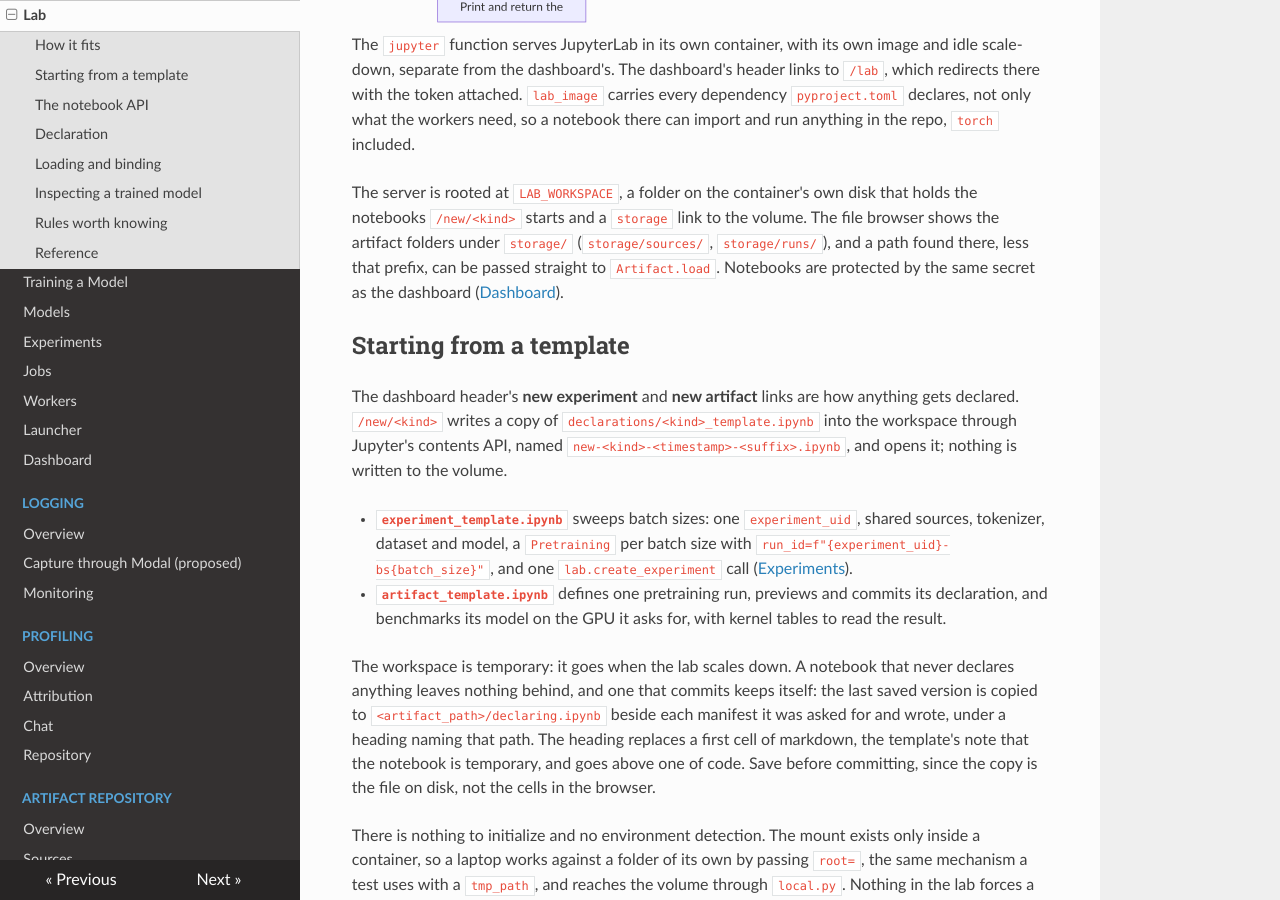
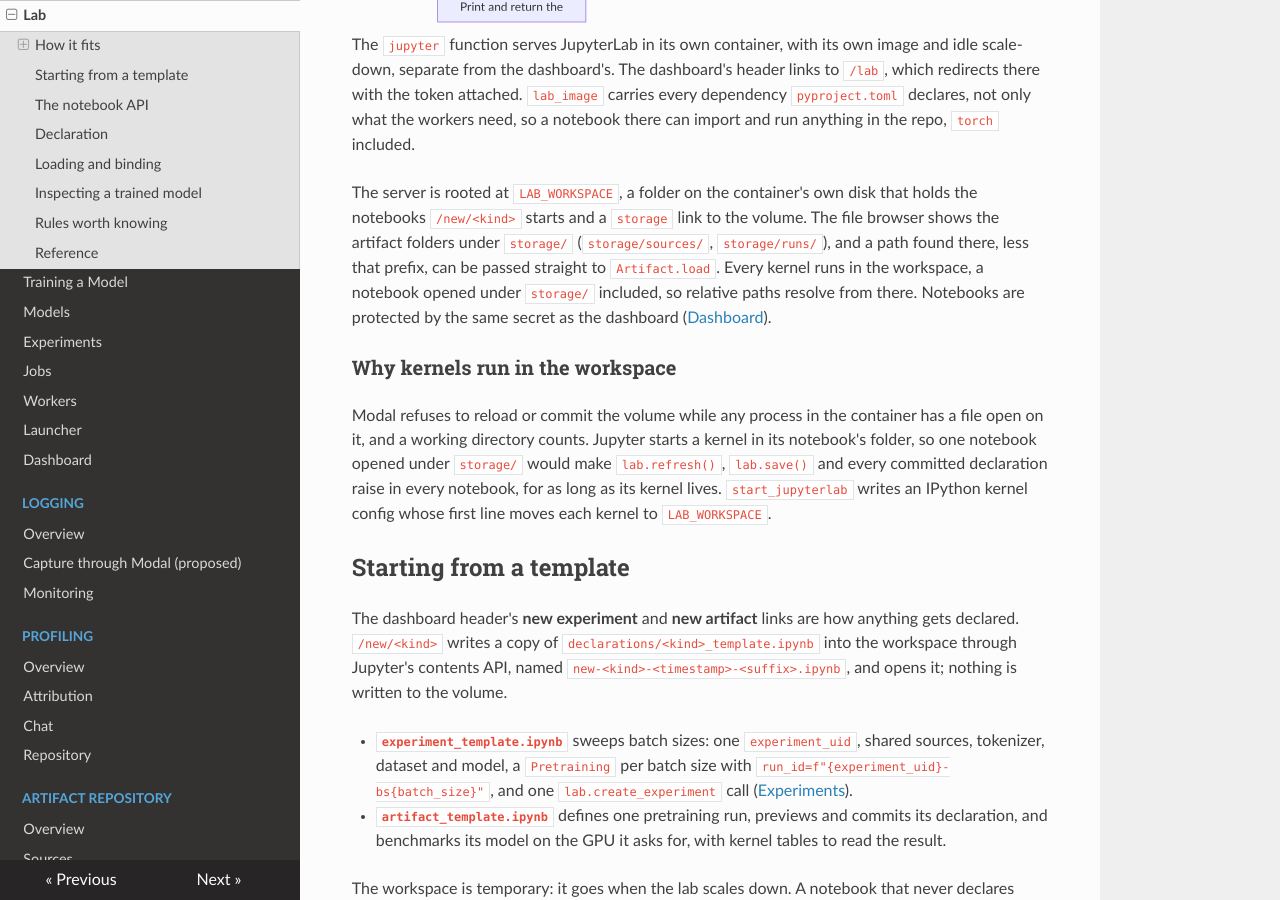
Before and after one commit to ocanphys/launchpad, an MkDocs documentation site: the page built from docs/lab.md, in a window 1280 px wide and 900 px high, scrolled down 1790 px. Built offline with MkDocs 1.6.1, drawn with Linux system fonts in a browser that asks for light colours; nearby versions of some CDN libraries.

Commit message:
lab: start every kernel in the workspace, off the volume
Co-Authored-By: Claude Opus 5.5 <noreply@anthropic.com>

```diff
--- a/docs/lab.md
+++ b/docs/lab.md
@@ -29,8 +29,20 @@ The server is rooted at `LAB_WORKSPACE`, a folder on the container's own disk
 that holds the notebooks `/new/<kind>` starts and a `storage` link to the volume. The
 file browser shows the artifact folders under `storage/` (`storage/sources/`,
 `storage/runs/`), and a path found there, less that prefix, can be passed
-straight to `Artifact.load`. Notebooks are protected by the same secret as the
-dashboard ([Dashboard](dashboard.md#access)).
+straight to `Artifact.load`. Every kernel runs in the workspace, a notebook
+opened under `storage/` included, so relative paths resolve from there.
+Notebooks are protected by the same secret as the dashboard
+([Dashboard](dashboard.md#access)).
+
+### Why kernels run in the workspace
+
+Modal refuses to reload or commit the volume while any process in the
+container has a file open on it, and a working directory counts. Jupyter
+starts a kernel in its notebook's folder, so one notebook opened under
+`storage/` would make `lab.refresh()`, `lab.save()` and every committed
+declaration raise in every notebook, for as long as its kernel lives.
+`start_jupyterlab` writes an IPython kernel config whose first line moves
+each kernel to `LAB_WORKSPACE`.
 
 ## Starting from a template
 
```
Also changed, not shown: LESSONS.md (+17 -0 lines), lab.py (+2 -17 lines), 1 other file.
